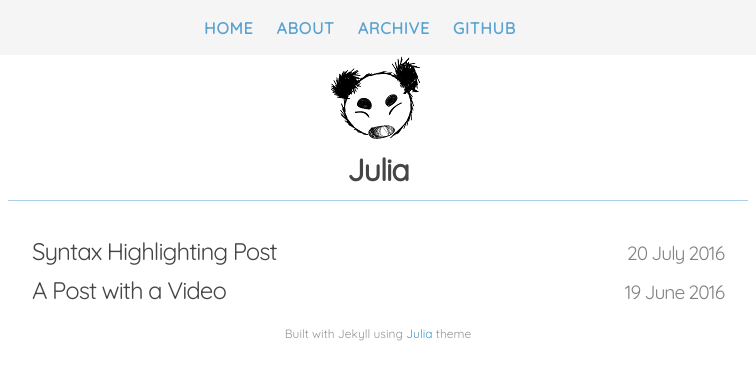
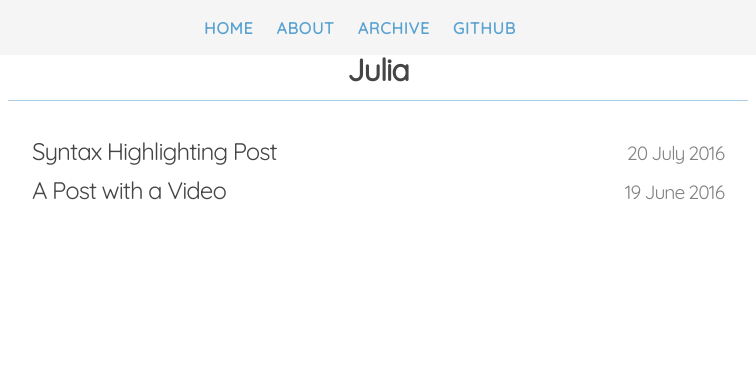
Before and after one commit to SystemDesignArchives/SystemDesignArchives.github.io, a Jekyll site: the page built from index.html, in a window 1280 px wide. Shown: the top 380 px of the page, without its empty margins (262-1018 px from the left). Built offline with Jekyll 4.4.1, drawn with Linux system fonts in a browser that asks for light colours; nearby versions of some CDN libraries.

Commit message:
Update index.html

```diff
--- a/index.html
+++ b/index.html
@@ -4,7 +4,7 @@ layout: main
 
 <div class="home">
     <div class="logo-header">
-        <img src='/assets/logo.png'>
+        <!--<img src='/assets/logo.png'> -->
         <h1 class="post-title">{{ site.title }}</h1>
     </div>
 
@@ -19,9 +19,9 @@ layout: main
     {% endfor %}
   </ul>
 
-    <div class="footer center">
+    <!--<div class="footer center">
         Built with Jekyll using
-        <a href="https://github.com/kuoa/julia" target="_blank">Julia</a>
+        <a href="#" target="_blank">template</a>
         theme
-    </div>
+    </div> -->
 </div>
```
